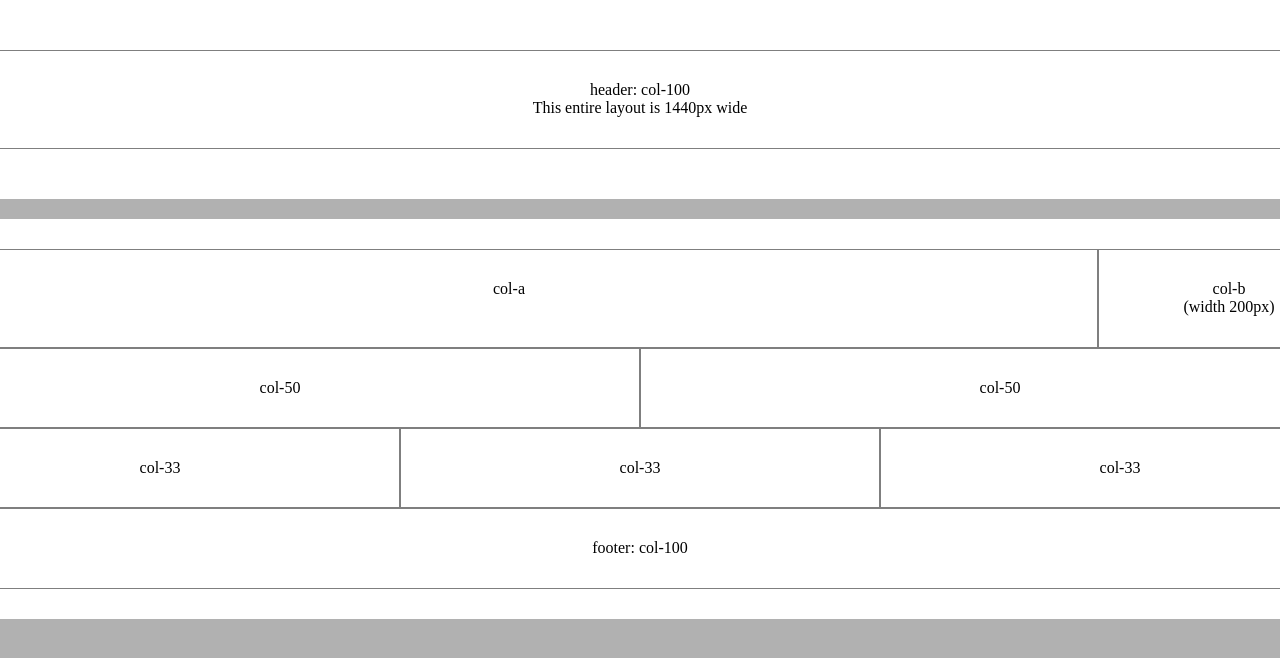
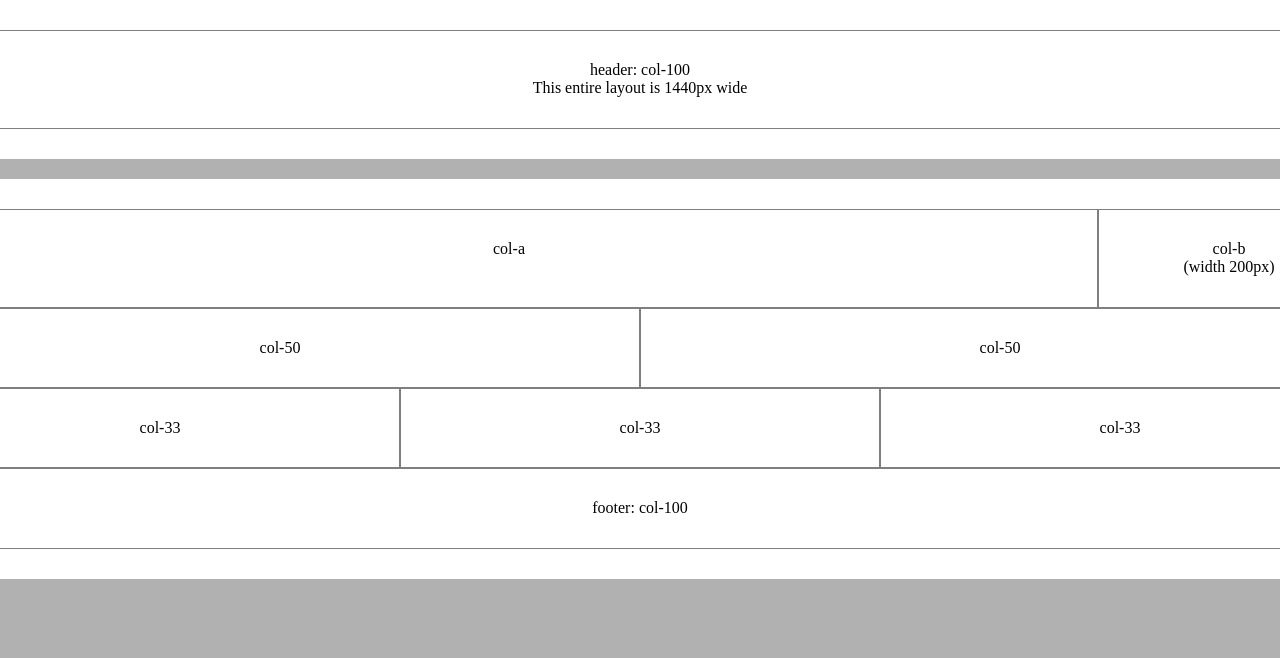
Before and after one commit to lortscla/exercise-3-art140, a plain HTML site: page index.html in a window 1280 px wide. Shown: the top 658 px of the page. Drawn offline with nearby package versions, Linux system fonts and the light colour scheme.

Commit message:
tried to make padding go to edge but didn't work

```diff
--- a/index.html
+++ b/index.html
@@ -11,9 +11,13 @@
     />
     <style>
 
-    body {
+      * {
+        padding: 0;
+        margin: 0;
+      }
+
+      body {
         background: #b1b1b1;
-        margin: 0px;
         display: flex;
         flex-direction: column;
         align-items: center;
@@ -21,13 +25,12 @@
 
       header {
       background-color: #ffffff;
-      padding: 20px;
+      border-radius: 10px;;
       }
 
       #site-header {
         width: 1440px;
-        margin: 0px;
-        padding: 50px;
+        padding: 30px;
       }
 
       #content {
```
